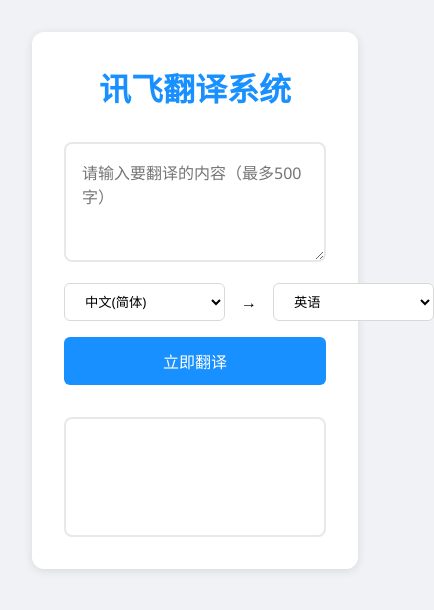
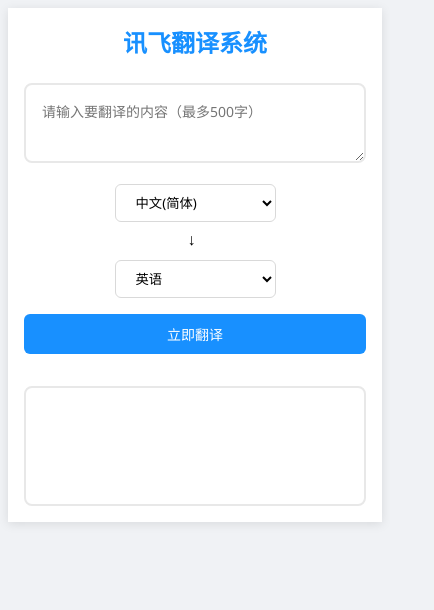
Before and after one commit to JulianChildon/TranslatorH5-test, a website: page index.html in a window 390 px wide. Shown: the whole page, 434 px wide, since content can reach past the window. Drawn offline with Linux system fonts and the light colour scheme.

Commit message:
Update style.css

```diff
--- a/style.css
+++ b/style.css
@@ -103,3 +103,53 @@
 .error {
     color: #ff4d4f;
 }
+
+/* 响应式设计 - 移动端适配 */
+@media (max-width: 768px) {
+    body {
+        padding: 1rem;
+    }
+
+    .container {
+        padding: 1.5rem;
+    }
+
+    h1 {
+        font-size: 1.5rem;
+        margin-bottom: 1.5rem;
+    }
+
+    textarea {
+        height: 100px;
+        font-size: 14px;
+    }
+
+    button {
+        padding: 10px;
+        font-size: 14px;
+    }
+}
+
+@media (max-width: 480px) {
+    body {
+        padding: 0.5rem;
+    }
+
+    .container {
+        padding: 1rem;
+        border-radius: 0;
+    }
+
+    .language-select {
+        flex-direction: column;
+        gap: 0.5rem;
+    }
+
+    .arrow {
+        transform: rotate(90deg);
+    }
+
+    textarea {
+        height: 80px;
+    }
+}
```
